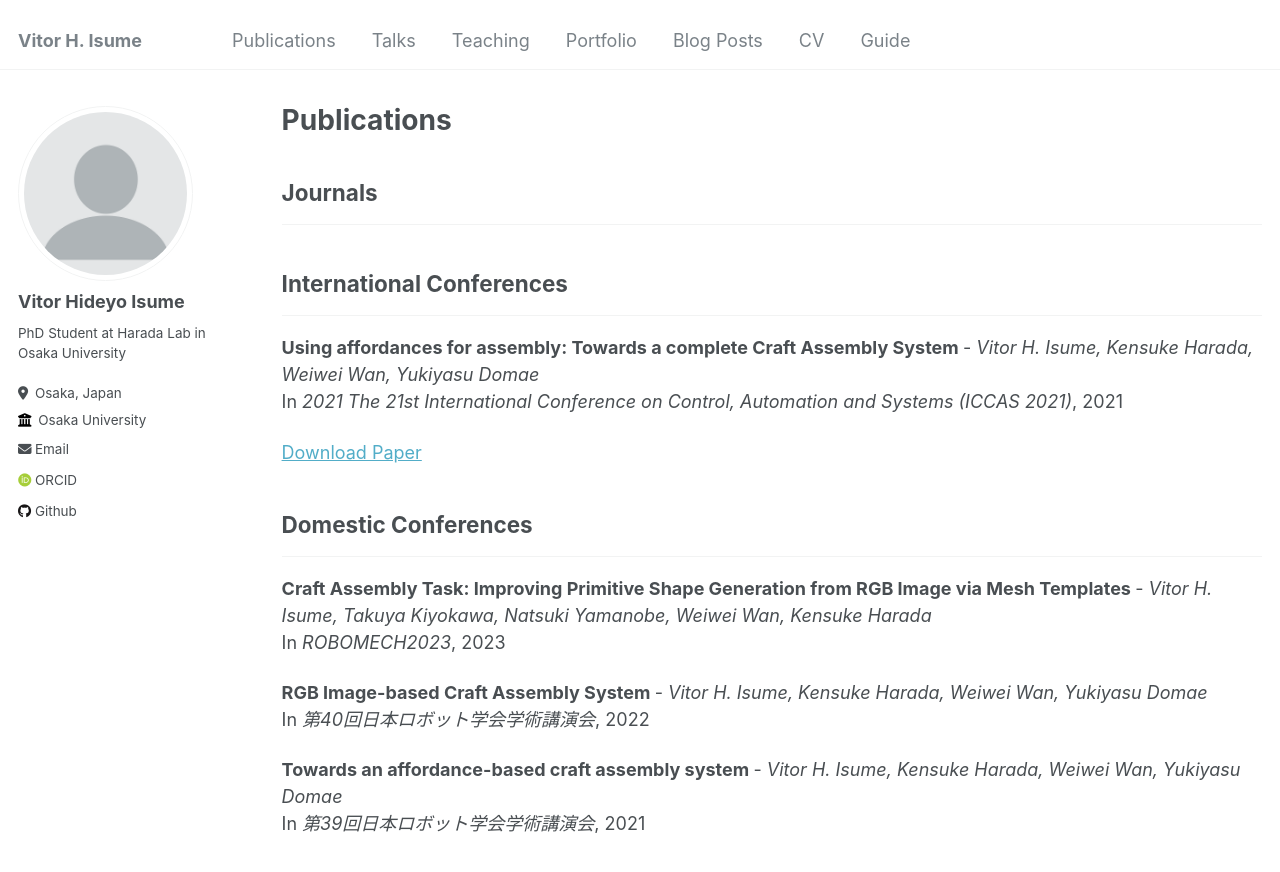
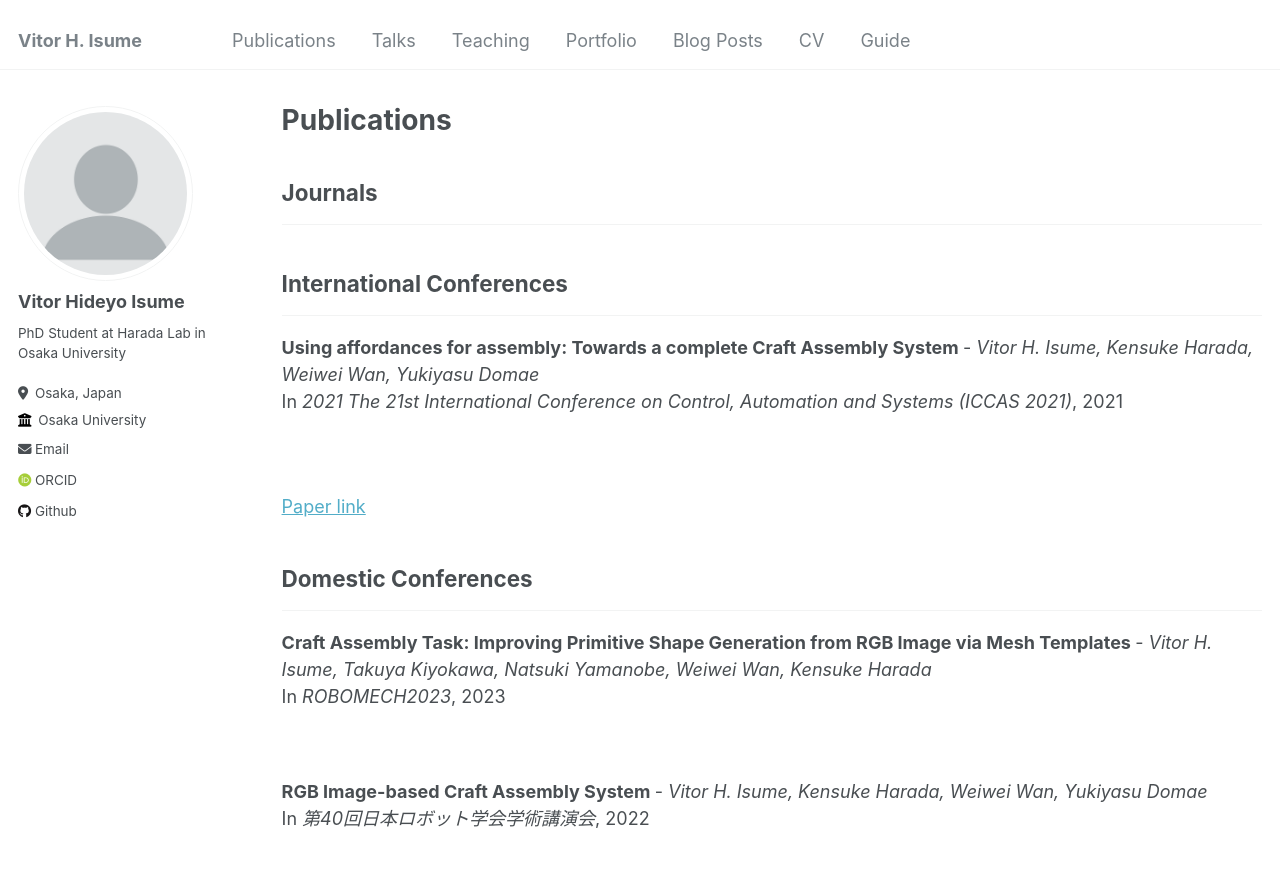
Before and after one commit to v-isume/v-isume.github.io, a Jekyll site: the page built from _pages/publications.md, in a window 1280 px wide and 900 px high. Shown: the top 872 px of the window. Built offline with Jekyll 4.4.1, drawn with Linux system fonts in a browser that asks for light colours; some web fonts are replaced.

Commit message:
Update archive-single.html

```diff
--- a/_includes/archive-single.html
+++ b/_includes/archive-single.html
@@ -27,7 +27,7 @@
     {% endif %}
 
     {% if post.collection == 'publications' %}
-        <p><b>{{ title }}</b> - <i>{{ post.authors }}</i><br>In <i>{{ post.venue }}</i>, {{ post.date | default: "1900-01-01" | date: "%Y" }} </p>
+        <p><b>{{ title }}</b> - <i>{{ post.authors }}</i><br>In <i>{{ post.venue }}</i>, {{ post.date | default: "1900-01-01" | date: "%Y" }} </p><br class="archive__item-excerpt" itemprop="description">{{ post.excerpt | markdownify }}
     {% else %}
       <h2 class="archive__item-title" itemprop="headline">
         {% if post.link %}
@@ -45,12 +45,12 @@
         {% elsif post.date %}
          <p class="page__date"><strong><i class="fa fa-fw fa-calendar" aria-hidden="true"></i> {{ site.data.ui-text[site.locale].date_label | default: "Published:" }}</strong> <time datetime="{{ post.date | default: "1900-01-01" | date_to_xmlschema }}">{{ post.date | default: "1900-01-01" | date: "%B %d, %Y" }}</time></p>
         {% endif %}
-    {% endif %}
 
-    {% if post.excerpt and site.read_more != 'enabled' %}
-    <p class="archive__item-excerpt" itemprop="description">{{ post.excerpt | markdownify }}</p>
-    {% elsif post.excerpt and site.read_more == 'enabled' %}
-    <p class="archive__item-excerpt" itemprop="description"><p>{{ post.excerpt | markdownify | remove: '<p>' | remove: '</p>' }}<strong><a href="{{ base_path }}{{ post.url }}" rel="permalink"> Read more</a></strong></p></p>
+      {% if post.excerpt and site.read_more != 'enabled' %}
+      <p class="archive__item-excerpt" itemprop="description">{{ post.excerpt | markdownify }}</p>
+      {% elsif post.excerpt and site.read_more == 'enabled' %}
+      <p class="archive__item-excerpt" itemprop="description"><p>{{ post.excerpt | markdownify | remove: '<p>' | remove: '</p>' }}<strong><a href="{{ base_path }}{{ post.url }}" rel="permalink"> Read more</a></strong></p></p>
+      {% endif %}
     {% endif %}
 
     {% if post.citation and post.paperurl and post.slidesurl %}
@@ -61,8 +61,12 @@
       <p>Recommended citation: {{ post.citation }}<br /><a href="{{ post.slidesurl }}">Download Slides</a></p>
     {% elsif post.citation %}
       <p>Recommended citation: {{ post.citation }}</p>
+    {% elsif post.paperurl and post.arxivurl %}
+      <br><a href=" {{ post.paperurl }} ">Paper link</a> | <a href="{{ post.arxivurl }}">arXiV link</a>
     {% elsif post.paperurl %}
-      <p><a href=" {{ post.paperurl }} ">Download Paper</a></p>
+      <br><a href=" {{ post.paperurl }} ">Paper link</a>
+    {% elsif post.arxivurl %}
+      <br><a href="{{ post.arxivurl }}">arXiV link</a>
     {% elsif post.slidesurl %}
       <p>Download <a href="{{ post.slidesurl }}">Download Slides</a></p></p>
     {% endif %}
```
